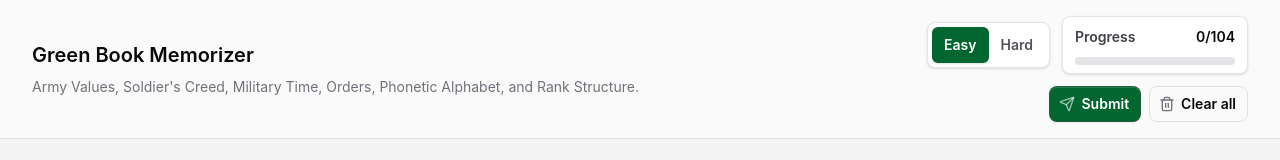
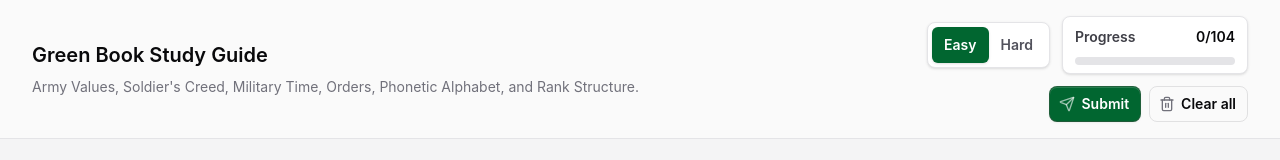
Before and after one commit to adamowada/green-book-study-guide, a Next.js app: page / in a window 1280 px wide. Shown: the top 160 px of the page. Built offline with nearby package versions, Linux system fonts and the light colour scheme.

Commit message:
Rename app to Green Book Study Guide

```diff
--- a/app/layout.tsx
+++ b/app/layout.tsx
@@ -2,8 +2,8 @@ import type { Metadata } from 'next'
 import './globals.css'
 
 export const metadata: Metadata = {
-  title: 'Green Book Memorizer',
-  description: 'A local-first scaffold for memorizing selected Green Book sections.',
+  title: 'Green Book Study Guide',
+  description: 'A local-first study guide for memorizing selected Green Book sections.',
   manifest: '/site.webmanifest',
   icons: {
     icon: [
--- a/app/study-app.tsx
+++ b/app/study-app.tsx
@@ -655,7 +655,7 @@ export function StudyApp() {
         <div className="mx-auto max-w-7xl px-4 py-3 sm:px-6 lg:px-8 lg:py-4">
           <div className="flex items-center justify-between gap-4 lg:hidden">
             <div className="min-w-0">
-              <h1 className="truncate text-lg/7 font-semibold text-zinc-950 sm:text-xl/8">Green Book Memorizer</h1>
+              <h1 className="truncate text-lg/7 font-semibold text-zinc-950 sm:text-xl/8">Green Book Study Guide</h1>
               <p className="mt-0.5 text-sm/6 font-medium text-zinc-600" aria-live="polite">
                 {submitted ? 'Score' : 'Progress'} {headerValue}/{headerTotal}
               </p>
@@ -729,7 +729,7 @@ export function StudyApp() {
 
           <div className="hidden lg:flex lg:items-center lg:justify-between lg:gap-4">
             <div className="min-w-0">
-              <Heading>Green Book Memorizer</Heading>
+              <Heading>Green Book Study Guide</Heading>
               <Text className="mt-1 max-w-2xl">
                 Army Values, Soldier&apos;s Creed, Military Time, Orders, Phonetic Alphabet, and Rank Structure.
               </Text>
--- a/lib/study-types.ts
+++ b/lib/study-types.ts
@@ -14,4 +14,4 @@ export type StoredStudyState = {
   isSubmitted: boolean
 }
 
-export const STUDY_STORAGE_KEY = 'green-book-memorizer:v1'
+export const STUDY_STORAGE_KEY = 'green-book-study-guide:v1'
--- a/package.json
+++ b/package.json
@@ -1,5 +1,5 @@
 {
-  "name": "memorize-the-green-book",
+  "name": "green-book-study-guide",
   "version": "0.1.0",
   "private": true,
   "scripts": {
```
Also changed, not shown: 2 other files (tests, documents, lock files or other folders).
